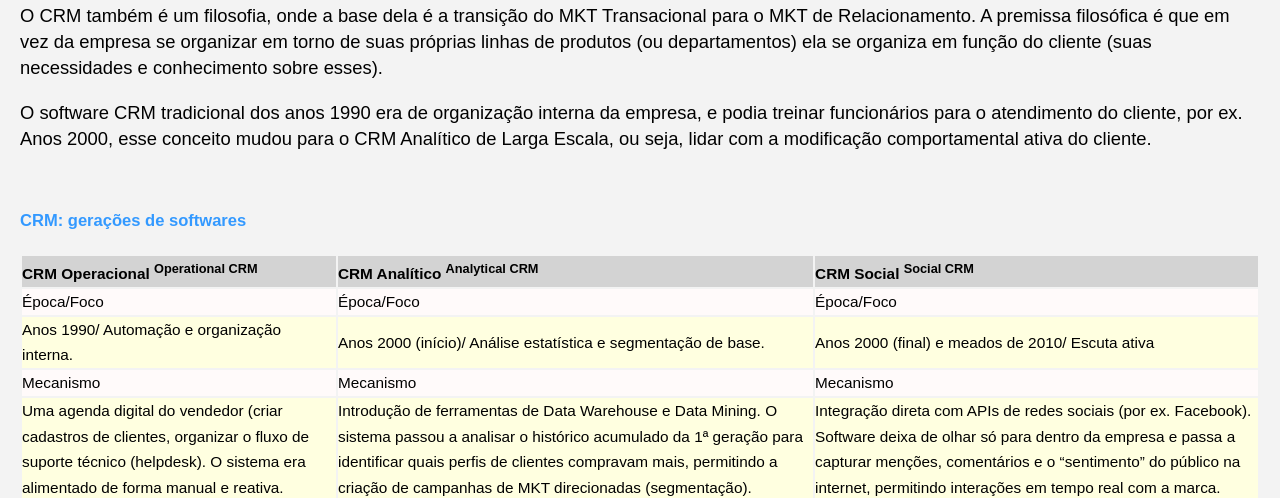
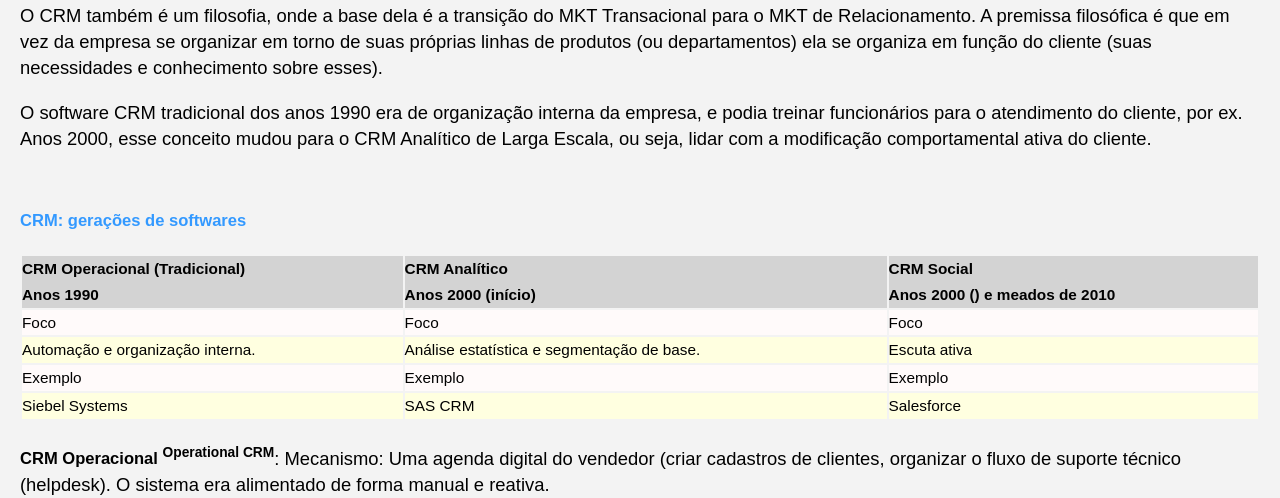
Before and after one commit to Joesynth/joesynth.github.io, a Jekyll site: the page built from _posts/2021-01-02-o-que-e-crm.md, in a window 1280 px wide and 1400 px high, scrolled down 7243 px, cut to the strip 0-498 px from the top of the window. Built offline with Jekyll 4.4.1, drawn with Linux system fonts in a browser that asks for light colours; some of the changed text lies outside the part shown.

Commit message:
Revise CRM article with new content and formatting

```diff
--- a/_posts/2021-01-02-o-que-e-crm.md
+++ b/_posts/2021-01-02-o-que-e-crm.md
@@ -1,13 +1,14 @@
-# CRM
+# O que é CRM
 
-- O que é CRM?
+📚️ *Customer Relationship Management*: Gestão de relacionamento com o cliente.
+
+
+- Introdução
 - 7 softwares CRM
 - 🎉️ Bônus!
 
 
-## O que é CRM
-
-📚️ *Customer Relationship Management*: Gestão de relacionamento com o cliente.
+## Introdução
 
 
 <img src="https://aoxmarketing.com.br/wp-content/uploads/2019/06/o-que-e-uma-ferramenta-de-CRM.jpg" width="310" />Voltado a gerir o relacionamento com clientes. É um processo no qual administra-se interações com os clientes, normalmente via análise dos dados (para estudar grandes quantidades de informações).
@@ -226,19 +227,25 @@
 ###### CRM: gerações de softwares
 
 
-|CRM Operacional <sup>Operational CRM</sup>| CRM Analítico <sup>Analytical CRM</sup>| CRM Social <sup>Social CRM</sup>|
+|CRM Operacional (Tradicional)<br />Anos 1990| CRM Analítico<br />Anos 2000 (início)| CRM Social<br />Anos 2000 () e meados de 2010|
 | :--- | :--- | :--- |
-|Época/Foco| Época/Foco| Época/Foco|
-|Anos 1990/ Automação e organização interna.| Anos 2000 (início)/ Análise estatística e segmentação de base.| Anos 2000 (final) e meados de 2010/ Escuta ativa|
-|Mecanismo| Mecanismo| Mecanismo|
-|Uma agenda digital do vendedor (criar cadastros de clientes,  organizar o fluxo de suporte técnico (helpdesk). O sistema era alimentado de forma manual e reativa.| Introdução de ferramentas de Data Warehouse e Data Mining. O sistema passou a analisar o histórico acumulado da 1ª geração para identificar quais perfis de clientes compravam mais, permitindo a criação de campanhas de MKT direcionadas (segmentação).| Integração direta com APIs de redes sociais (por ex. Facebook). Software deixa de olhar só para dentro da empresa e passa a capturar menções, comentários e o "sentimento" do público na internet, permitindo interações em tempo real com a marca.|
+|Foco| Foco| Foco|
+| Automação e organização interna.| Análise estatística e segmentação de base.| Escuta ativa|
 |Exemplo| Exemplo| Exemplo|
 |Siebel Systems| SAS CRM| Salesforce|
 
-Posteriormente surge o CDP (Customer Data Platform), com rastreamento preditivo e modificação comportamental em larga escala. Pioneiro, o Segment (Twilio Segment) captura trilhas brutas de telemetria (cliques, toques na tela, geolocalização etc) de sites e apps, unificando tudo em um perfil comportamental em tempo real.
 
+**CRM Operacional <sup>Operational CRM</sup>**:
+Mecanismo: Uma agenda digital do vendedor (criar cadastros de clientes,  organizar o fluxo de suporte técnico (helpdesk). O sistema era alimentado de forma manual e reativa.
 
 <img src="https://external-content.duckduckgo.com/iu/?u=https%3A%2F%2Fwww.siebelhub.com%2Fmain%2Fwp-content%2Fuploads%2F2020%2F03%2F011_image-568x430.png&f=1&nofb=1&ipt=bd3fac364ff4ed47a48e9c836c2acc281a2c7076d485d26354faa7de666b13ba" width="120" /> Siebel Systems (anos 90): ainda da primeira fase, era um CRM tradicional (nada de análise preditiva e modificação comportamental). Era instalado nos servidores da empresa via CD-ROM. O vendedor digitava manualmente informações como nome do cliente, histórico da última reunião etc. Em "status" da negociação podia surgir "proposta enviada".
+
+**CRM Analítico <sup>Analytical CRM</sup>**: Mecanismo: Introdução de ferramentas de Data Warehouse e Data Mining. O sistema passou a analisar o histórico acumulado da 1ª geração para identificar quais perfis de clientes compravam mais, permitindo a criação de campanhas de MKT direcionadas (segmentação).
+
+**CRM Social <sup>Social CRM</sup>**: Mecanismo: Integração direta com APIs de redes sociais (por ex. Facebook). Software deixa de olhar só para dentro da empresa e passa a capturar menções, comentários e o "sentimento" do público na internet, permitindo interações em tempo real com a marca.
+
+Além desses três, surge o CDP (Customer Data Platform), com rastreamento preditivo e modificação comportamental em larga escala. Pioneiro, o Segment (Twilio Segment) captura trilhas brutas de telemetria (cliques, toques na tela, geolocalização etc) de sites e apps, unificando tudo em um perfil comportamental em tempo real.
+
 
 <img src="https://external-content.duckduckgo.com/iu/?u=https%3A%2F%2Fjaruonline.com.br%2Fwp-content%2Fuploads%2F2022%2F06%2FCaptura-de-tela-inteira-14062022-165653.jpg&f=1&nofb=1&ipt=ad214f16d002a04042c2deae5744ea62476cacc1243bc3caee1f583f7b228ae5" width="120" /> Note que software focado em análise preditiva e modificação comportamental é uma arquitetura digital que posteriormente foi observada no livro de Shoshana Zuboff, Capitalismo de Vigilância (espionagem para sermos mais claro).
 
```
